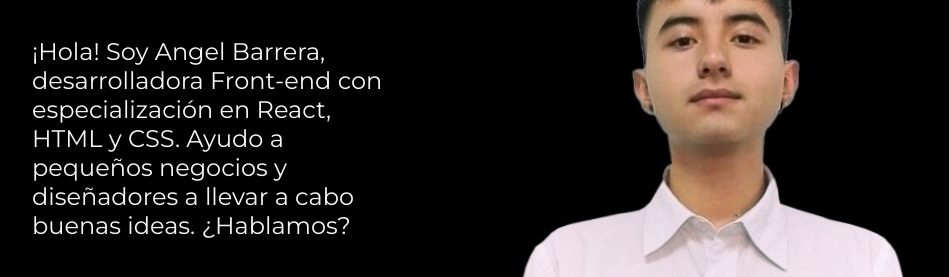
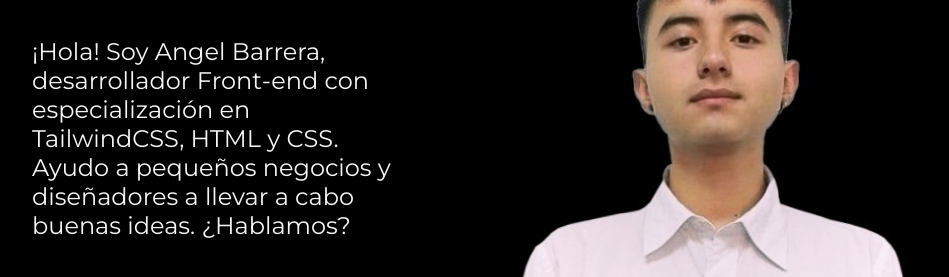
Before and after one commit to AngelB6/portafolio-alura, a plain HTML site: page index.html in a window 1280 px wide. Shown: the part 347-624 px from the top of the page, without its empty margins (160-1109 px from the left). Drawn offline with nearby package versions, Linux system fonts and the light colour scheme.

Commit message:
Update index.html

```diff
--- a/index.html
+++ b/index.html
@@ -23,13 +23,13 @@
           <strong class="destacar-titulo">con un Front-end de calidad!</strong>
         </h1>
         <p class="presentacion__contenido__texto">
-          ¡Hola! Soy Angel Barrera, desarrolladora Front-end con especialización
-          en React, HTML y CSS. Ayudo a pequeños negocios y diseñadores a llevar
+          ¡Hola! Soy Angel Barrera, desarrollador Front-end con especialización
+          en TailwindCSS, HTML y CSS. Ayudo a pequeños negocios y diseñadores a llevar
           a cabo buenas ideas. ¿Hablamos?
         </p>
         <div class="presentacion__enlaces">
           <h2 class="presentacion__enlaces__subtitulo">Accede a mis redes:</h2>
-          <a class="presentacion__enlaces__link" href="#"
+          <a class="presentacion__enlaces__link" href="https://www.instagram.com/angelbarrera_06?igsh=MXF1M2xjeTRyaHB2cA=="
             ><img src="assets/instagram.png" />Instagram</a
           >
           <a
```
